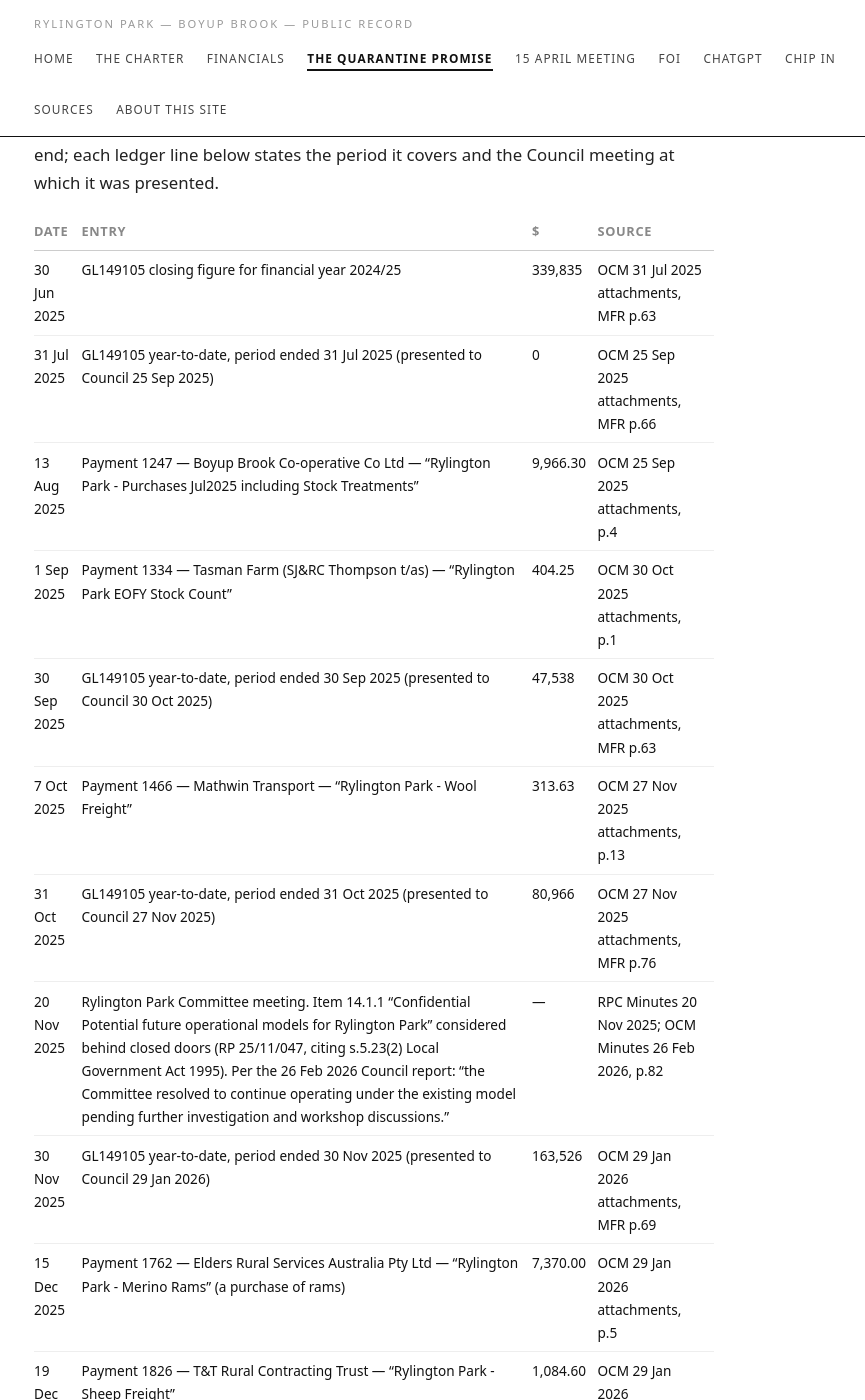
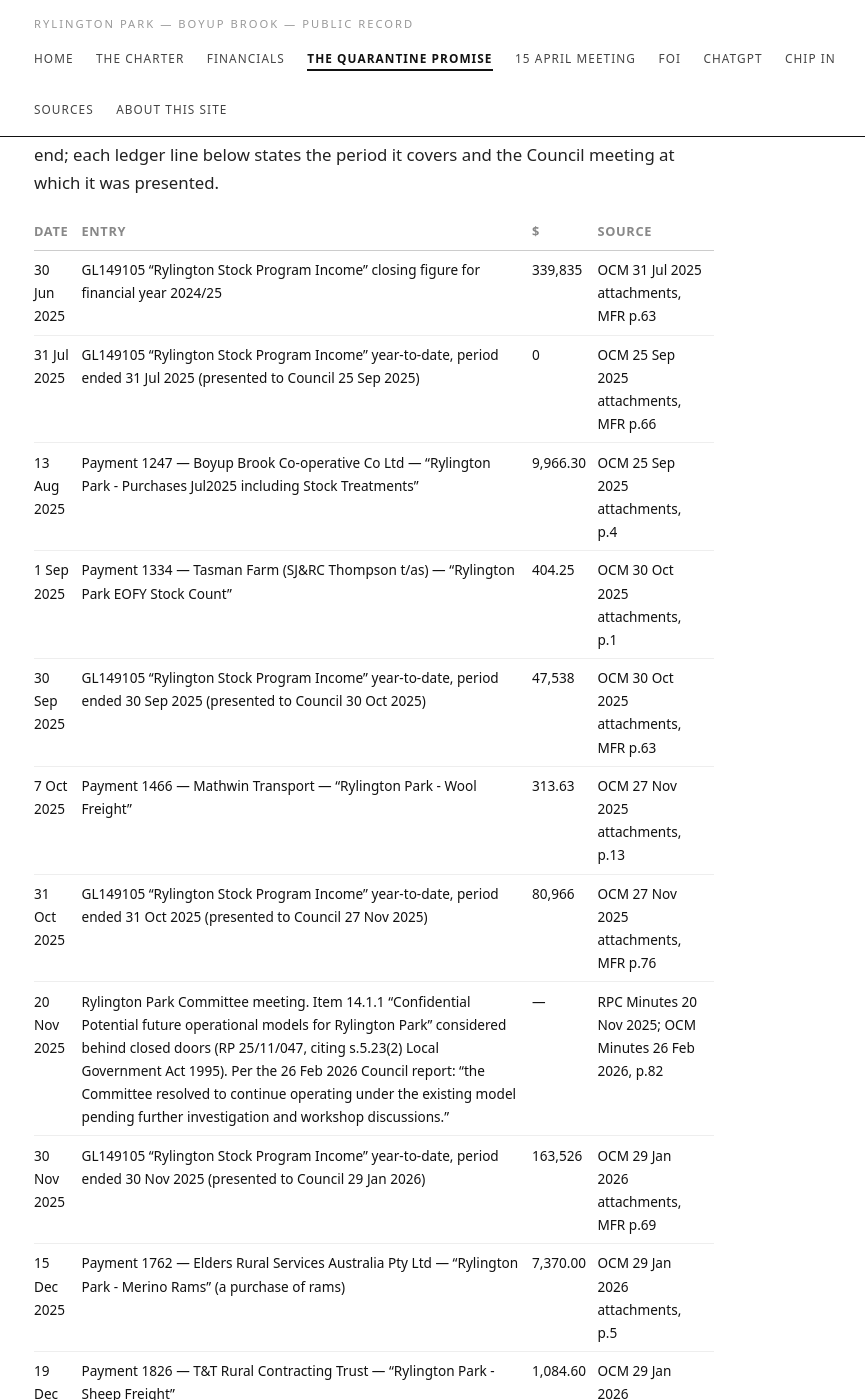
Before and after one commit to filiataxonomi/BBRylingtonPark, a Jekyll site: the page built from quarantine-promise.md, in a window 1280 px wide and 1400 px high, scrolled down 2540 px. Shown: the whole window, without its empty margins (198-1063 px from the left). Built offline with Jekyll 4.4.1, drawn with Linux system fonts in a browser that asks for light colours; some of the changed text lies outside the part shown.

Commit message:
Add files via upload

```diff
--- a/quarantine-promise.md
+++ b/quarantine-promise.md
@@ -55,35 +55,35 @@ GL149105 is the code the Shire's Monthly Financial Report uses for "Rylington St
 
 | Date | Entry | $ | Source |
 |---|---|---|---|
-| 30 Jun 2025 | GL149105 closing figure for financial year 2024/25 | 339,835 | OCM 31 Jul 2025 attachments, MFR p.63 |
-| 31 Jul 2025 | GL149105 year-to-date, period ended 31 Jul 2025 (presented to Council 25 Sep 2025) | 0 | OCM 25 Sep 2025 attachments, MFR p.66 |
+| 30 Jun 2025 | GL149105 "Rylington Stock Program Income" closing figure for financial year 2024/25 | 339,835 | OCM 31 Jul 2025 attachments, MFR p.63 |
+| 31 Jul 2025 | GL149105 "Rylington Stock Program Income" year-to-date, period ended 31 Jul 2025 (presented to Council 25 Sep 2025) | 0 | OCM 25 Sep 2025 attachments, MFR p.66 |
 | 13 Aug 2025 | Payment 1247 — Boyup Brook Co-operative Co Ltd — "Rylington Park - Purchases Jul2025 including Stock Treatments" | 9,966.30 | OCM 25 Sep 2025 attachments, p.4 |
 | 1 Sep 2025 | Payment 1334 — Tasman Farm (SJ&RC Thompson t/as) — "Rylington Park EOFY Stock Count" | 404.25 | OCM 30 Oct 2025 attachments, p.1 |
-| 30 Sep 2025 | GL149105 year-to-date, period ended 30 Sep 2025 (presented to Council 30 Oct 2025) | 47,538 | OCM 30 Oct 2025 attachments, MFR p.63 |
+| 30 Sep 2025 | GL149105 "Rylington Stock Program Income" year-to-date, period ended 30 Sep 2025 (presented to Council 30 Oct 2025) | 47,538 | OCM 30 Oct 2025 attachments, MFR p.63 |
 | 7 Oct 2025 | Payment 1466 — Mathwin Transport — "Rylington Park - Wool Freight" | 313.63 | OCM 27 Nov 2025 attachments, p.13 |
-| 31 Oct 2025 | GL149105 year-to-date, period ended 31 Oct 2025 (presented to Council 27 Nov 2025) | 80,966 | OCM 27 Nov 2025 attachments, MFR p.76 |
+| 31 Oct 2025 | GL149105 "Rylington Stock Program Income" year-to-date, period ended 31 Oct 2025 (presented to Council 27 Nov 2025) | 80,966 | OCM 27 Nov 2025 attachments, MFR p.76 |
 | 20 Nov 2025 | Rylington Park Committee meeting. Item 14.1.1 "Confidential Potential future operational models for Rylington Park" considered behind closed doors (RP 25/11/047, citing s.5.23(2) Local Government Act 1995). Per the 26 Feb 2026 Council report: "the Committee resolved to continue operating under the existing model pending further investigation and workshop discussions." | — | RPC Minutes 20 Nov 2025; OCM Minutes 26 Feb 2026, p.82 |
-| 30 Nov 2025 | GL149105 year-to-date, period ended 30 Nov 2025 (presented to Council 29 Jan 2026) | 163,526 | OCM 29 Jan 2026 attachments, MFR p.69 |
+| 30 Nov 2025 | GL149105 "Rylington Stock Program Income" year-to-date, period ended 30 Nov 2025 (presented to Council 29 Jan 2026) | 163,526 | OCM 29 Jan 2026 attachments, MFR p.69 |
 | 15 Dec 2025 | Payment 1762 — Elders Rural Services Australia Pty Ltd — "Rylington Park - Merino Rams" (a purchase of rams) | 7,370.00 | OCM 29 Jan 2026 attachments, p.5 |
 | 19 Dec 2025 | Payment 1826 — T&T Rural Contracting Trust — "Rylington Park - Sheep Freight" | 1,084.60 | OCM 29 Jan 2026 attachments, p.6 |
-| 31 Jan 2026 | GL149105 year-to-date, period ended 31 Jan 2026 (presented to Council 26 Feb 2026) | 297,396 | OCM 26 Feb 2026 attachments, MFR p.62 |
+| 31 Jan 2026 | GL149105 "Rylington Stock Program Income" year-to-date, period ended 31 Jan 2026 (presented to Council 26 Feb 2026) | 297,396 | OCM 26 Feb 2026 attachments, MFR p.62 |
 | 5 Feb 2026 | Rylington Park Committee meeting. Item 11.1.1 "Confidential Potential future operational models for Rylington Park" considered behind closed doors (RP 26/02/009, citing s.5.23(2)). The Rylington Park Committee resolved (RP 26/02/014) to recommend that Council proceed with a revised leasing-based operational model — wording published three weeks later in the 26 Feb 2026 council papers. | — | RPC Minutes 5 Feb 2026; OCM Minutes 26 Feb 2026, p.81 |
 | 26 Feb 2026 | Council Decision CM 26/02/030 — leasing-based operational model; all livestock to be sold before 30 Jan 2027; proceeds of machinery, produce and livestock sales to be quarantined in a reserve account (point 10). Moved Cr Inglis, seconded Cr Wright, carried by absolute majority 5/0. | — | OCM Minutes 26 Feb 2026, pp.79–81 |
 | 26 Feb 2026 | Same meeting: Council Decision CM 26/02/024 approves a $35,000 transfer from the Rylington Park Working Capital Reserve for tractor repairs. | — | OCM Minutes 26 Feb 2026, p.50 |
-| 28 Feb 2026 | GL149105 year-to-date, period ended 28 Feb 2026 (presented to Council 26 Mar 2026) | 395,562 | OCM 26 Mar 2026 attachments, MFR p.65 |
+| 28 Feb 2026 | GL149105 "Rylington Stock Program Income" year-to-date, period ended 28 Feb 2026 (presented to Council 26 Mar 2026) | 395,562 | OCM 26 Mar 2026 attachments, MFR p.65 |
 | 25 Mar 2026 | Media release, "Council Endorses Revised Operational Model for Rylington Park," Cr Helen O'Connell, Shire President — restates the quarantine resolution. | — | Shire media release, 25 Mar 2026 |
 | 26 Mar 2026 | Rylington Park Committee meeting, item 6.1.4. The report (Author and Title: "Leonard Long, Chief Executive Officer"; Declaration of Interest: Nil) recommended immediate sale of all livestock and transfer of proceeds to the "Rylington Park Reinstatement Farm Reserve". The minutes show that recommendation moved (Mr McElroy, seconded Cr Inglis) with no vote recorded and its decision number left unfinished ("RP 26/03/…"); the same mover and seconder then put Committee Decision RP 26/03/024: "Defer until the next Rylington Park Committee meeting and the Farm visit scheduled for 31 March 2026." Carried 7/0. | — | RPC Minutes 26 Mar 2026, pp.23–24 |
 | 30 Mar 2026 | Payment 2194 — D&L Bleechmore Haulage — "Rylington Park - Sheep Freight" | 2,365.00 | OCM 30 Apr 2026 attachments, p.5 |
 | 31 Mar 2026 | Farm visit, as scheduled in RP 26/03/024. | — | RPC Minutes 26 Mar 2026, p.24 |
 | *31 Mar 2026* | *No outcome, notes, report or minutes of the farm visit appear in any published record — and no Rylington Park Committee meeting has been minuted since 26 March 2026. The site's observation, not a Shire record.* | *—* | *— (site's note)* |
-| 31 Mar 2026 | GL149105 year-to-date, period ended 31 Mar 2026 (presented to Council 30 Apr 2026) | 605,675 | OCM 30 Apr 2026 attachments, MFR p.65 |
+| 31 Mar 2026 | GL149105 "Rylington Stock Program Income" year-to-date, period ended 31 Mar 2026 (presented to Council 30 Apr 2026) | 605,675 | OCM 30 Apr 2026 attachments, MFR p.65 |
 | *31 Mar 2026* | *A rise of $210,113 in a single month — the month after the quarantine direction, bracketed by the year's only two "Sheep Freight" payments. No published record itemises this income or shows any of it moving to the quarantine reserve. This is the question at the top of this page — the site's observation, not a Shire record.* | *210,113* | *— (site's note)* |
 | 7 Apr 2026 | Payment 2248 — D&L Bleechmore Haulage — "Rylington Park - Sheep Freight" | 2,035.00 | OCM 28 May 2026 attachments, p.1 |
 | 15 Apr 2026 | Special Council Meeting (5:30–5:44pm). Late Item 7.1.1, Council Decision CM 26/04/084: $50,000 approved from the Rylington Park Working Capital Reserve for homestead repairs, a further $50,000 requested for the draft 2026/27 budget, and CEO occupation of the homestead approved. Both the published agenda and minutes for this item contain the sentence "If you would like, I can also turn this into a more polished final agenda-ready version with a nominated GL funding source and a stronger argument linked to future leasing/use of the homestead." — reproduced exactly as published, with sources, on [the 15 April Meeting page](foi-meeting.html). [Full decision, recording and transcript →](foi-meeting.html) | — | Special Council Minutes 15 Apr 2026 (Shire document 1477) |
 | 20 Apr 2026 | Payment 20720 — Dept of Primary Industries & Regional Development — "Rylington Park Stock Owner Registration" | 82.57 | OCM 28 May 2026 attachments, p.2 |
 | 30 Apr 2026 | Council receives the unconfirmed minutes of the 26 Mar 2026 Rylington Park Committee meeting (CM 26/04/111, carried 6/0). No separate discussion or decision on the deferred committee recommendation is recorded. | — | OCM Minutes 30 Apr 2026, p.110 |
-| 30 Apr 2026 | GL149105 year-to-date, period ended 30 Apr 2026 (presented to Council 28 May 2026) — unchanged | 605,675 | OCM 28 May 2026 attachments, MFR p.62 |
-| 31 May 2026 | GL149105 year-to-date, period ended 31 May 2026 (presented to Council 25 Jun 2026) — unchanged | 605,675 | OCM 25 Jun 2026 attachments, MFR p.63 |
+| 30 Apr 2026 | GL149105 "Rylington Stock Program Income" year-to-date, period ended 30 Apr 2026 (presented to Council 28 May 2026) — unchanged | 605,675 | OCM 28 May 2026 attachments, MFR p.62 |
+| 31 May 2026 | GL149105 "Rylington Stock Program Income" year-to-date, period ended 31 May 2026 (presented to Council 25 Jun 2026) — unchanged | 605,675 | OCM 25 Jun 2026 attachments, MFR p.63 |
 | 3 Jun 2026 | 47 rams sold by public auction, Katanning Saleyards — gross $6,900.00, selling costs $493.97, net $6,406.03. Described in the 25 Jun 2026 report as "the first stage of the de-stocking program." | 6,406.03 net | OCM Minutes 25 Jun 2026, p.53 |
 | 25 Jun 2026 | Council Decision CM 26/06/137 — "Rylington Park Re-establishment Reserve" established under s.6.11 Local Government Act 1995; the CEO authorised "to transfer the net proceeds from sale of livestock (breeding rams)" into it; budget amendment transfers $6,406.03 from GL1149105200 to GL1300101402. Moved Cr Inglis, seconded Cr King, carried by absolute majority 7/0. | 6,406.03 | OCM Minutes 25 Jun 2026, item 10.4.5, p.51 |
 
```
